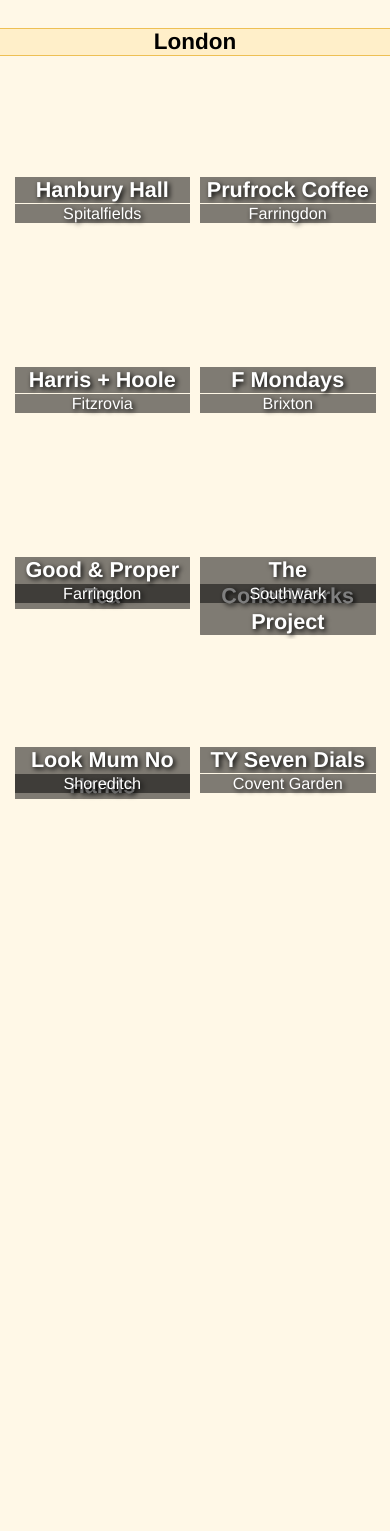
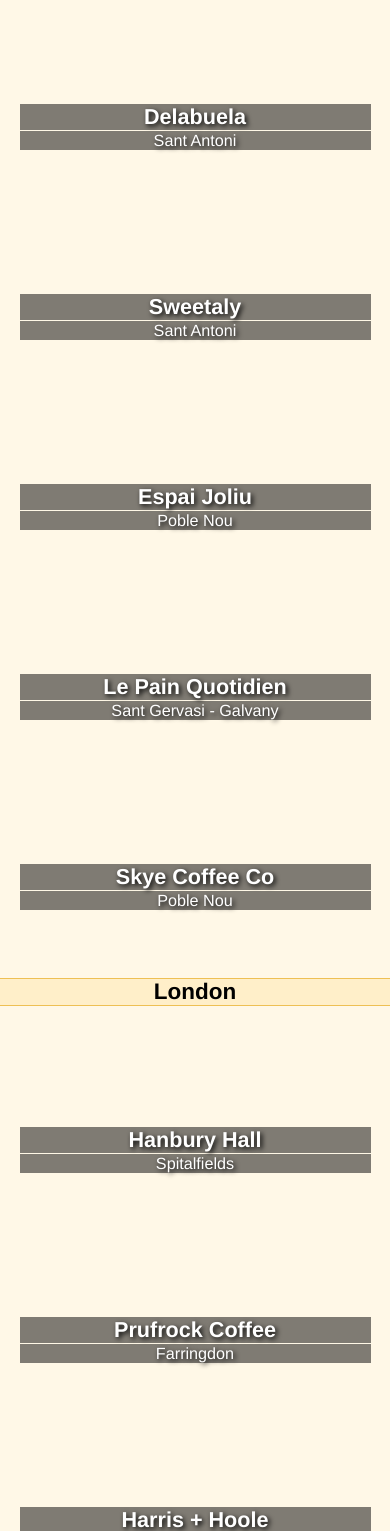
Before and after one commit to zahradeenie/cafe-list, a PHP site: page /index.html in a window 390 px wide. Shown: the part 1144-2675 px from the top of the page. Before the commit the page ends 1943 px from the top, so only its background shows below. Run offline with PHP 8.4, Linux system fonts and the light colour scheme; some web fonts are replaced.

Commit message:
fixed image stretching issue on smaller screens

```diff
--- a/index.css
+++ b/index.css
@@ -119,6 +119,7 @@ body {
     display: block;
     border-radius: 5px;
     position: absolute;
+    object-fit: cover;
 }
 
 .cafe-card h4 {
@@ -152,9 +153,6 @@ body {
     .filter-section { /* removing filter section from display*/
         display: none;
     }
-    .cafe-card {
-        width: 90%;
-    }
     .cafe-section {
         justify-content: center;
     }
@@ -172,11 +170,19 @@ body {
     .cafe-card {
         width: 32%;
     }
+
 }
 
-@media only screen and (max-width: 800px) {
+@media only screen and (max-width: 870px) {
     .cafe-card {
         width: 45%;
+    }
+
+}
+
+@media only screen and (max-width: 500px) {
+    .cafe-card {
+        width: 90%;
     }
 }
 
```
